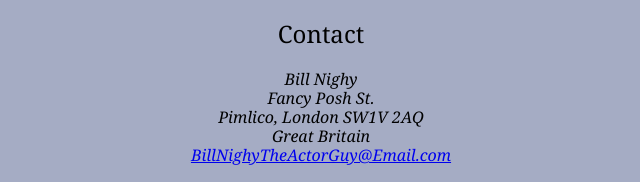
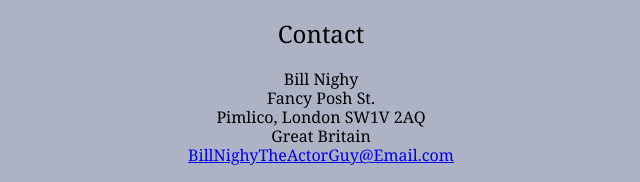
Before and after one commit to annabjurback/frontend-assignment-1, a plain HTML site: page index.html in a window 1280 px wide. Shown: the part 895-1077 px from the top of the page, 319-959 px from the left. Drawn offline with Linux system fonts and the light colour scheme.

Commit message:
touching up on colors

```diff
--- a/b-nighy.css
+++ b/b-nighy.css
@@ -5,8 +5,7 @@
 
 body {
     background-color: #464f6a;
-    margin-top: 0;
-    margin-bottom: 0;
+    margin: 0;
 }
 
 ul {
@@ -17,7 +16,8 @@ main {
     max-width: 1085px;
     margin-left: auto;
     margin-right: auto;
-    background-color: #a5acc4;
+    background-color: #adb2c5;
+    /* background-color: #a5acc4; */
     min-height: 100vh;
     padding-left: 1.5em;
     padding-right: 1.5em;
@@ -131,4 +131,5 @@ address {
     text-align: center;
     padding-bottom: 1rem;
     line-height: 120%;
+    font-style: normal;
 }
```
